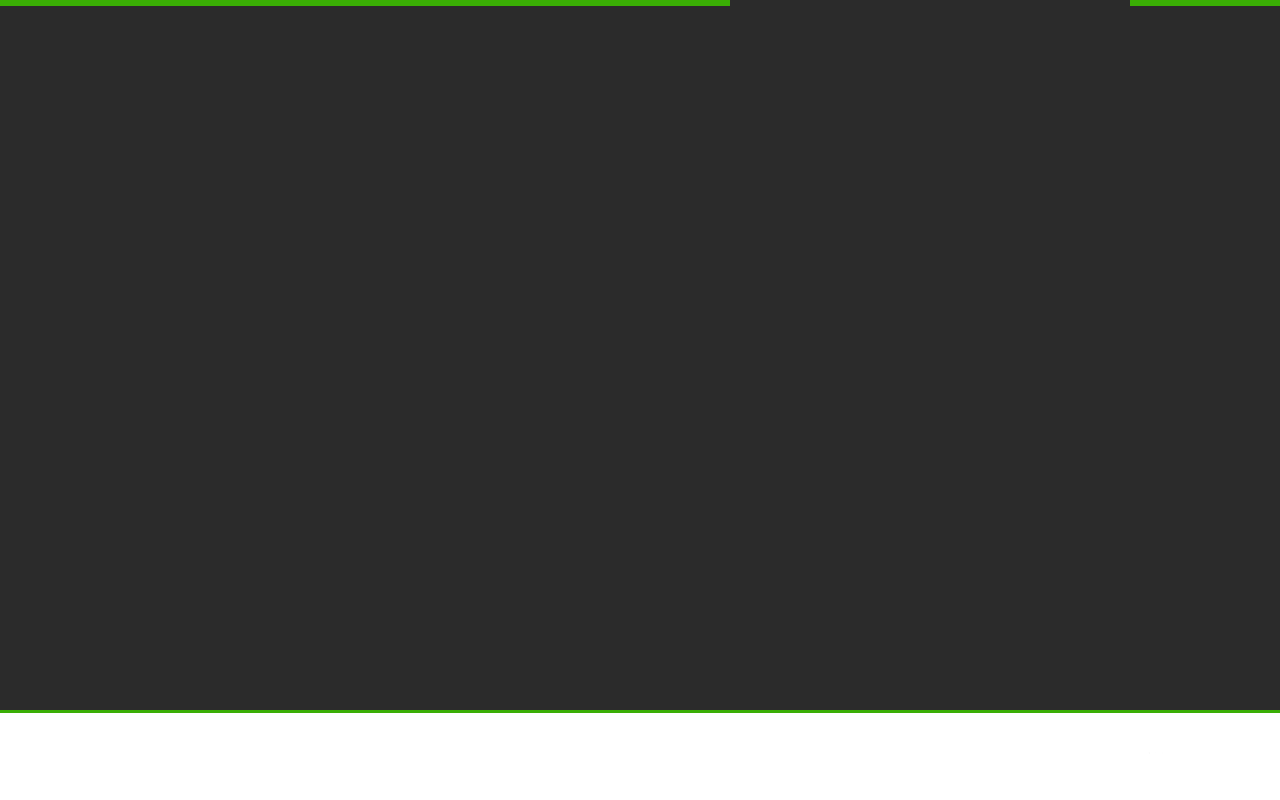
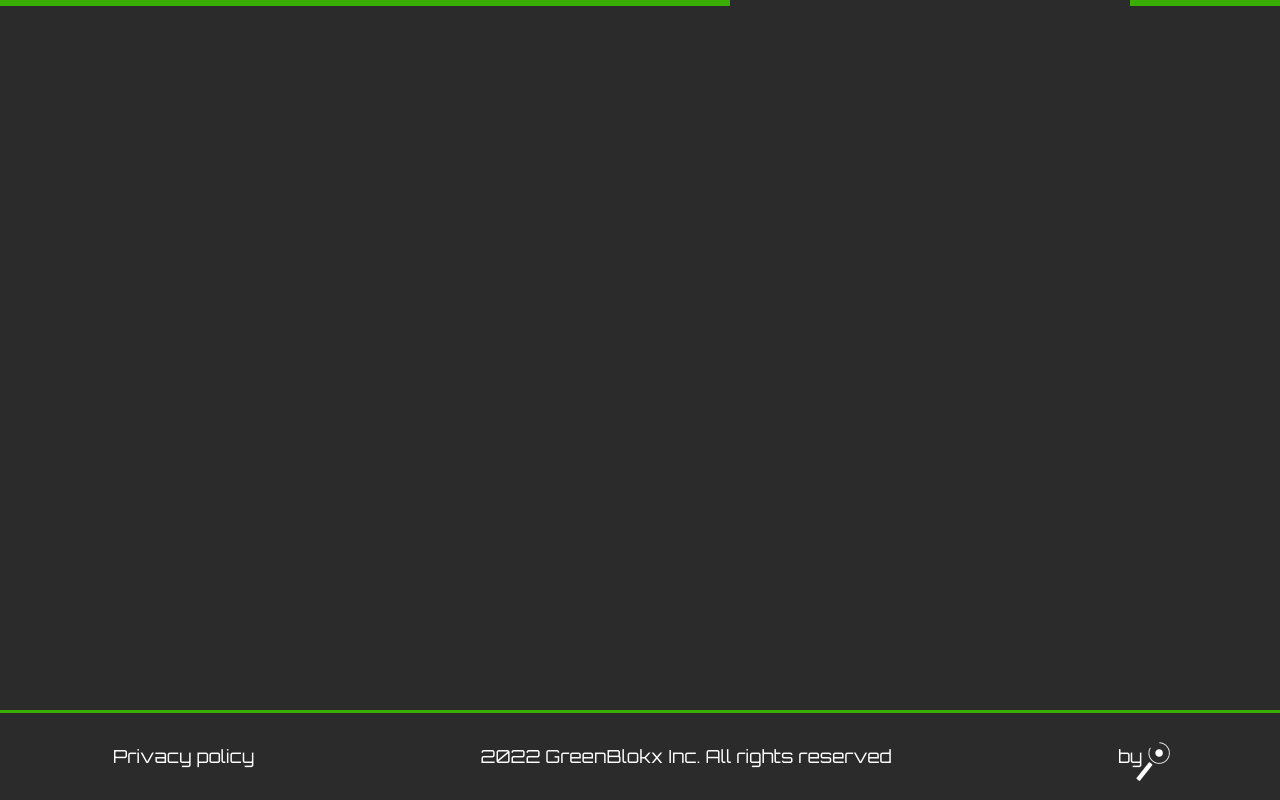
Before and after one commit to Crystal-Logic/green_blokx, a Next.js app: page / in a window 1280 px wide. Shown: the part 7043-7843 px from the top of the page. Built offline with nearby package versions, Linux system fonts and the light colour scheme.

Commit message:
upd color

```diff
--- a/components/Footer/Footer.tsx
+++ b/components/Footer/Footer.tsx
@@ -1,7 +1,7 @@
 import { Flex, Text, Image, useColorModeValue } from '@chakra-ui/react';
 
 export const Footer = () => {
-  const bg = useColorModeValue('brand.green', 'white');
+  const bg = useColorModeValue('brand.green', 'brand.dark');
 
   return (
     <Flex
```
